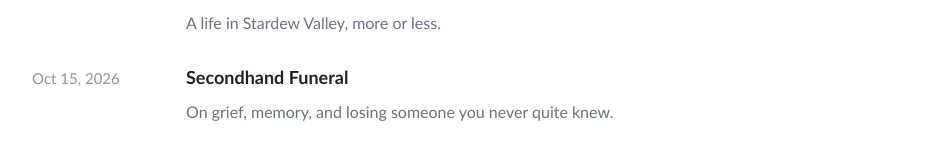
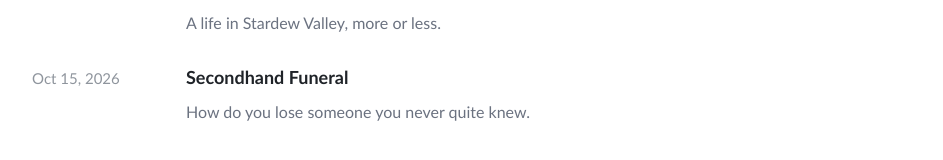
Before and after one commit to haleyyytai/haleyyytai.github.io, a Jekyll site: the page built from writing.html, in a window 1280 px wide. Shown: the part 293-453 px from the top of the page, without its empty margins (168-1111 px from the left). Built offline with Jekyll 4.4.1, drawn with Linux system fonts in a browser that asks for light colours.

Commit message:
Update Secondhand Funeral blurb
Co-Authored-By: Claude Opus 5.5 <noreply@anthropic.com>

```diff
--- a/_posts/2026-10-15-secondhand-funeral.md
+++ b/_posts/2026-10-15-secondhand-funeral.md
@@ -1,7 +1,7 @@
 ---
 layout: post
 title: "Secondhand Funeral"
-description: "On grief, memory, and losing someone you never quite knew."
+description: "How do you lose someone you never quite knew."
 tags: [essay, grief]
 writing: true
 ---
```
